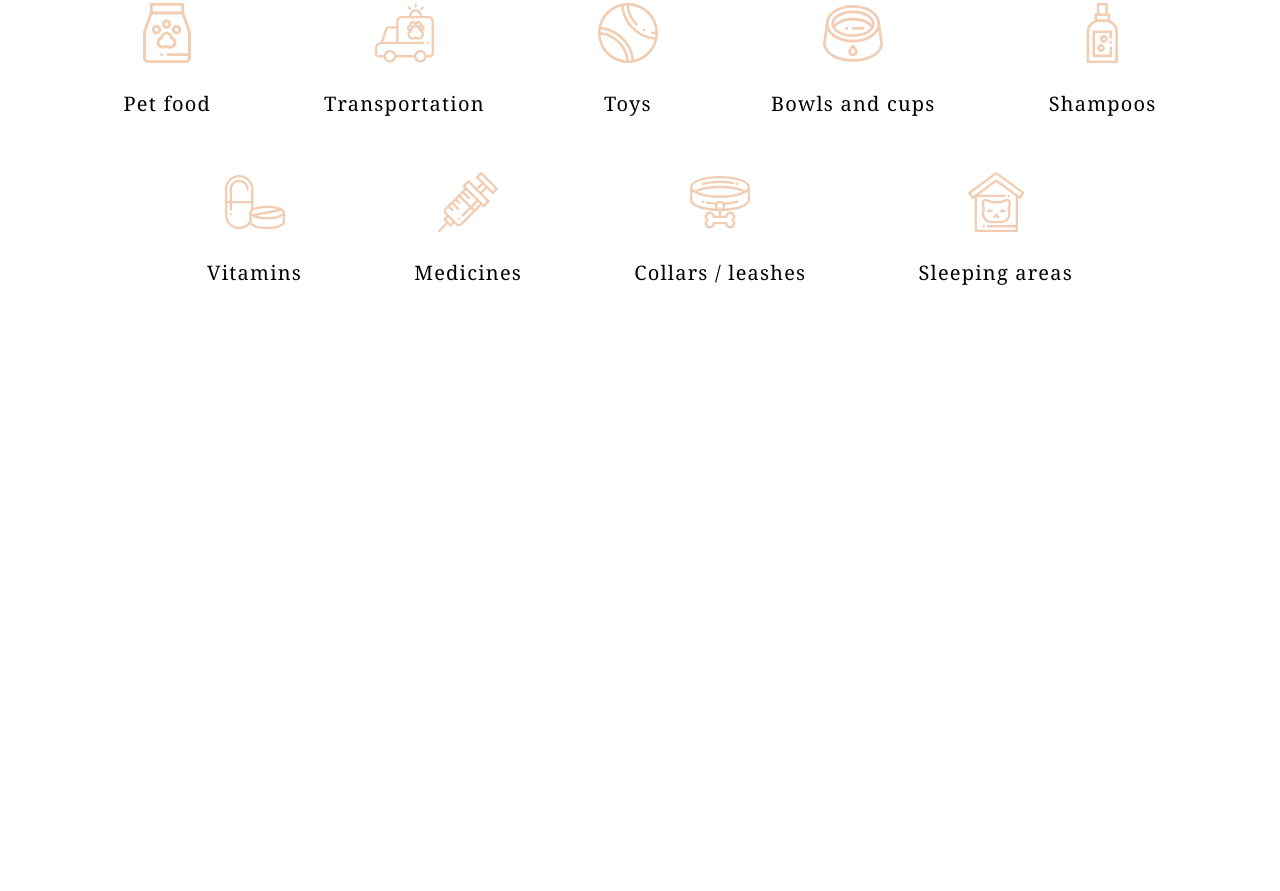
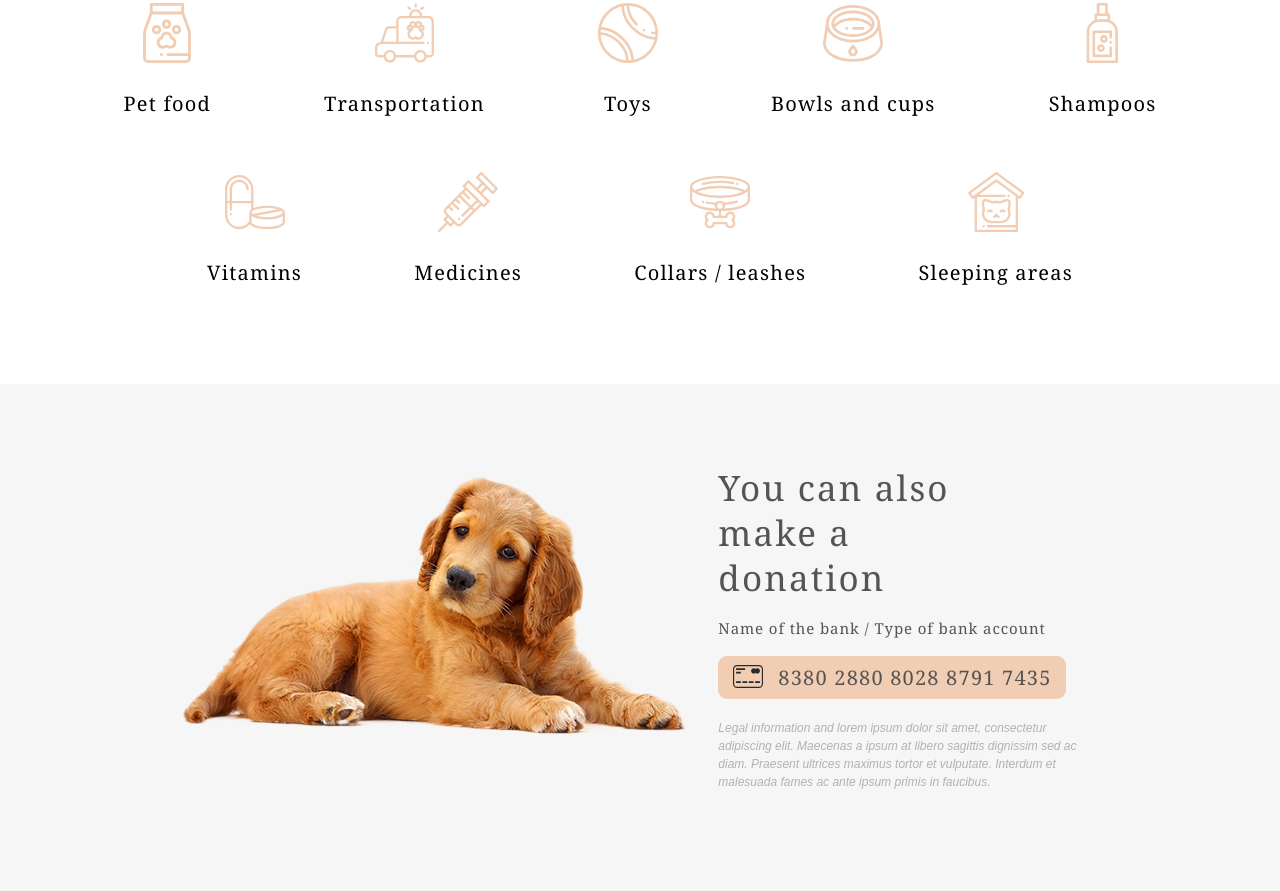
Before and after one commit to Ana-Ma-Web/rolling-scopes-school-js-fe, a plain HTML site: page shelter/index.html in a window 1280 px wide. Shown: the part 2603-3494 px from the top of the page. Before the commit the page ends 2987 px from the top, so only its background shows below. Drawn offline with Linux system fonts and the light colour scheme.

Commit message:
feat: add donation block layout

```diff
--- a/shelter/css/general.css
+++ b/shelter/css/general.css
@@ -58,7 +58,6 @@ body {
   font-style: normal;
   font-weight: 400;
   font-size: 35px;
-  line-height: 130%;
   line-height: 129%;
   letter-spacing: 0.06em;
   color: var(--color-dark-l);
@@ -82,6 +81,7 @@ body {
   background-color: transparent;
   border: 2px solid var(--color-primary);
   border-radius: 26px;
+  cursor: pointer;
 }
 
 .button_primary {
--- a/shelter/css/main-page.css
+++ b/shelter/css/main-page.css
@@ -76,7 +76,7 @@
   padding-top: min(81px, 14%);
 }
 
-.pets_wrapper {
+.pets__wrapper {
   text-align: center;
 }
 
@@ -149,3 +149,70 @@
   letter-spacing: 0.06em;
   margin-top: 24px;
 }
+
+/* DONATION */
+
+.donation {
+  width: 100%;
+  background-color: var(--color-light-l);
+  padding-bottom: min(100px, 14%);
+  padding-top: min(66px, 14%);
+}
+
+.donation__wrapper {
+  display: flex;
+  justify-content: center;
+  gap: 2.4%;
+}
+
+.donation__image {
+  width: min(505px, 100vw);
+  height: 261px;
+  background-image: url(../img/donation-dog.png);
+  background-repeat: no-repeat;
+  margin-top: 25px;
+}
+
+.donation__content {
+  max-width: min(379px, 41vw);
+  padding-top: 15px;
+}
+
+.donation__title {
+  max-width: 310px;
+  margin-bottom: 20px;
+}
+
+.donation__subtitle {
+  font-family: 'Georgia';
+  font-weight: 400;
+  font-size: 15px;
+  line-height: 110%;
+  letter-spacing: 0.06em;
+  color: var(--color-dark-l);
+  margin-bottom: 19px;
+}
+
+.donation__button {
+  font-family: 'Georgia';
+  font-weight: 400;
+  font-size: 20px;
+  line-height: 115%;
+  letter-spacing: 0.06em;
+  color: var(--color-dark-l);
+  background-image: url(../img/icons/credit-card.svg);
+  background-repeat: no-repeat;
+  background-position: 13px 7px;
+  border-radius: 9px;
+  padding: 8px 12px 8px 58px;
+}
+
+.donation__info {
+  font-family: 'Arial';
+  font-style: italic;
+  font-weight: 400;
+  font-size: 12px;
+  line-height: 18px;
+  color: var(--color-dark-m);
+  margin-top: 20px;
+}
--- a/shelter/index.html
+++ b/shelter/index.html
@@ -69,8 +69,8 @@
     </div>
   </section>
   <section class="pets">
-    <div class="pets_wrapper container">
-      <h2 class="title pets__title">Our friends who<br/>
+    <div class="pets__wrapper container">
+      <h2 class="title pets__title">Our friends who<br />
         are looking for a house</h2>
       <div class="slider">
         <button class="button button_round slider__button-left"></button>
@@ -143,6 +143,23 @@
       </div>
     </div>
   </section>
+  <section class="donation">
+    <div class="donation__wrapper container">
+      <div class="donation__image"></div>
+      <div class="donation__content">
+        <div class="title donation__title">You can also make a donation</div>
+        <div class="donation__subtitle">
+          Name of the bank / Type of bank account
+        </div>
+        <button class="button button_primary donation__button">
+          8380 2880 8028 8791 7435
+        </button>
+        <div class="donation__info">
+          Legal information and lorem ipsum dolor sit amet, consectetur adipiscing elit. Maecenas a ipsum at libero sagittis dignissim sed ac diam. Praesent ultrices maximus tortor et vulputate. Interdum et malesuada fames ac ante ipsum primis in faucibus.
+        </div>
+      </div>
+    </div>
+  </section>
 </body>
 
 </html>
```
Also changed, not shown: shelter/img/donation-dog.png (added), shelter/img/icons/credit-card.svg (added).
